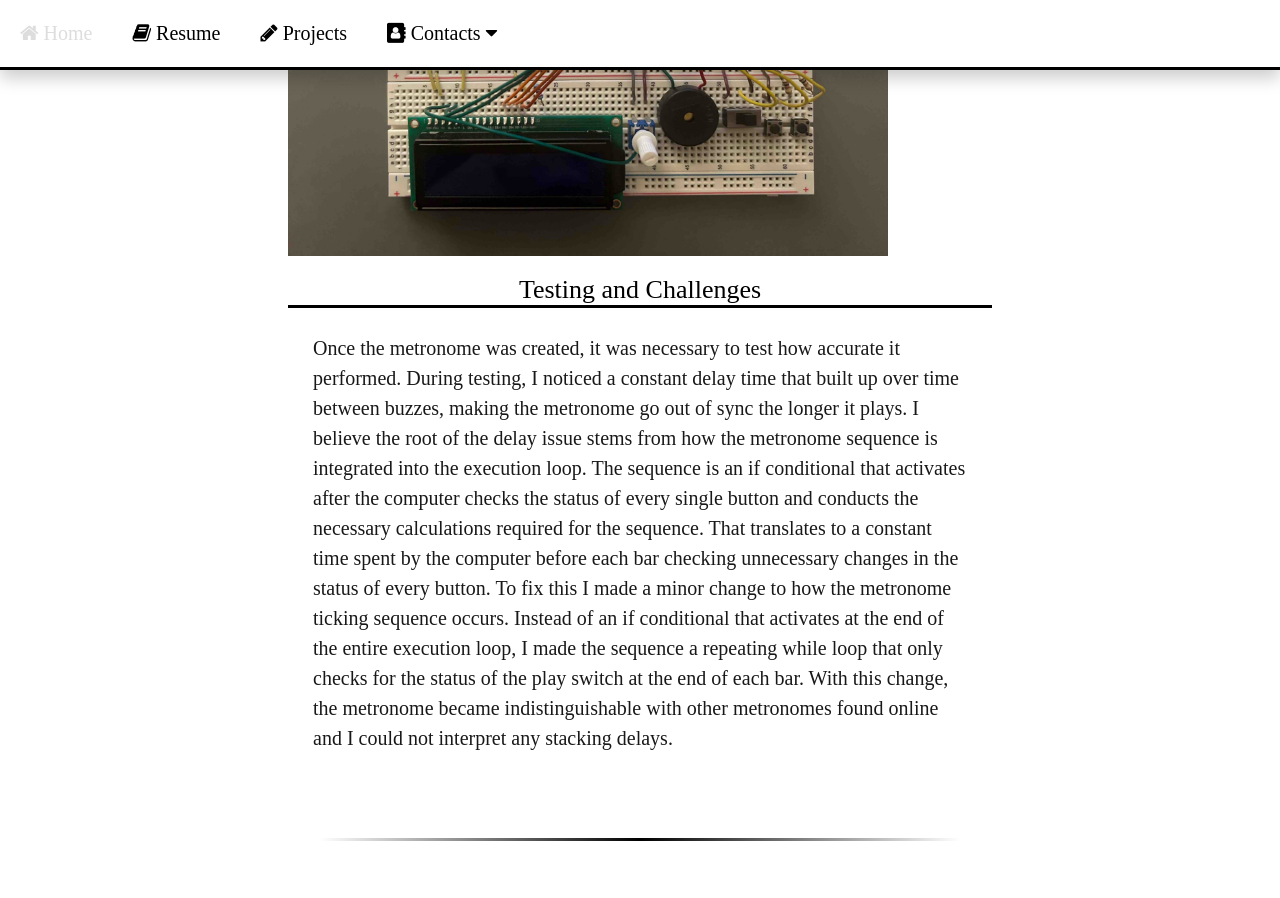
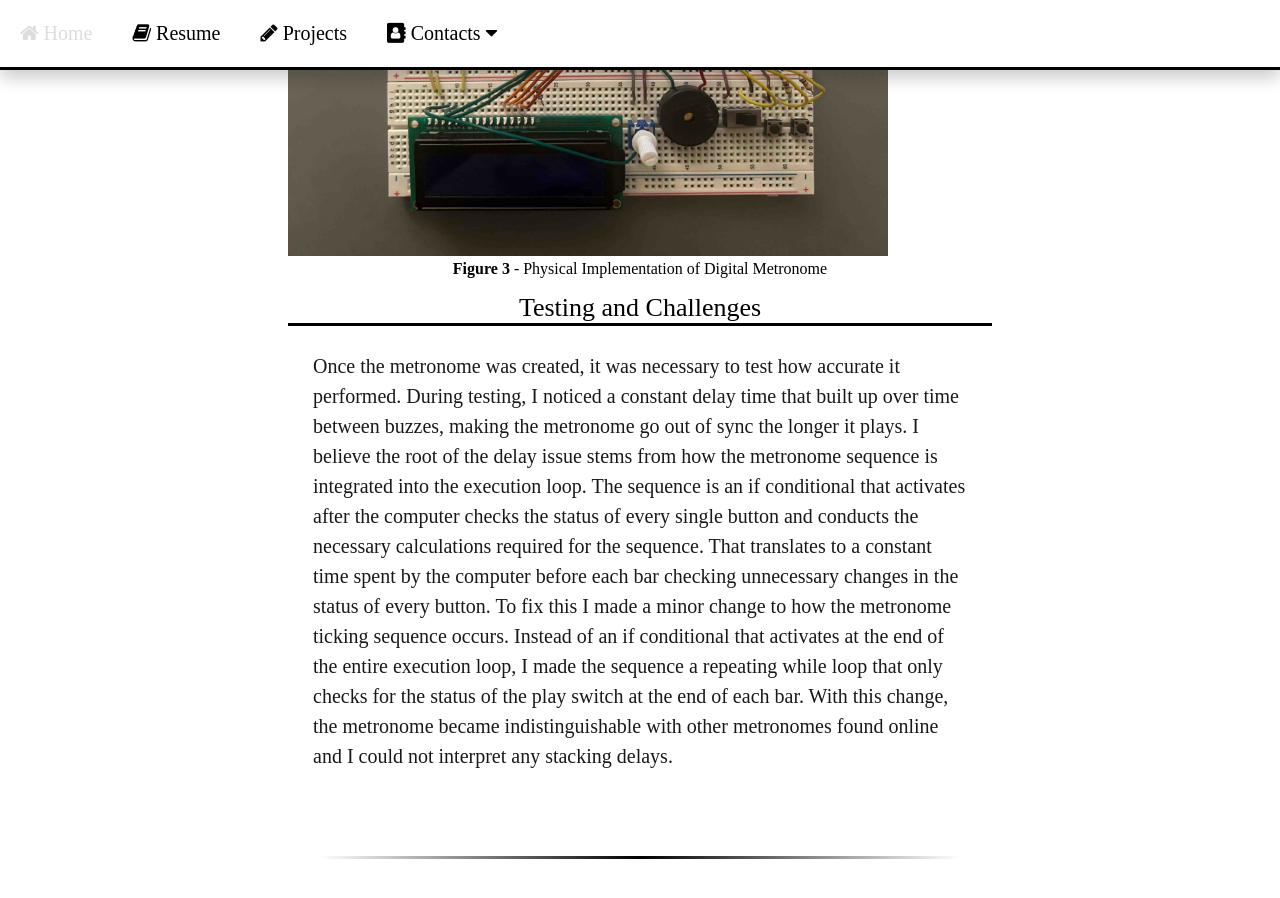
Before and after one commit to JacobHodgins/hodginsjacob, a Jekyll site: the page built from _posts/2023-07-13-digital-metronome.md, in a window 1280 px wide and 900 px high, scrolled down 3360 px. Built offline with Jekyll 4.4.1, drawn with Linux system fonts in a browser that asks for light colours.

Commit message:
Update 2023-07-13-digital-metronome.md

```diff
--- a/_posts/2023-07-13-digital-metronome.md
+++ b/_posts/2023-07-13-digital-metronome.md
@@ -42,6 +42,7 @@ date: 2023-12-27
   <div class="figure-name"><b>Figure 2</b> - Diagram of period and delay time</div>
   <div class="post-header">Physical Realization</div>
   <img class="post-image" src="{{ site.baseurl }}images/IMG_7962.JPG" alt="Physical Digital Metronome" width="600" length="600">
+  <div class="figure-name"><b>Figure 3</b> - Physical Implementation of Digital Metronome</div>
   <div class="post-header">Testing and Challenges</div>
   <div class="post-content">
     <p>
```
